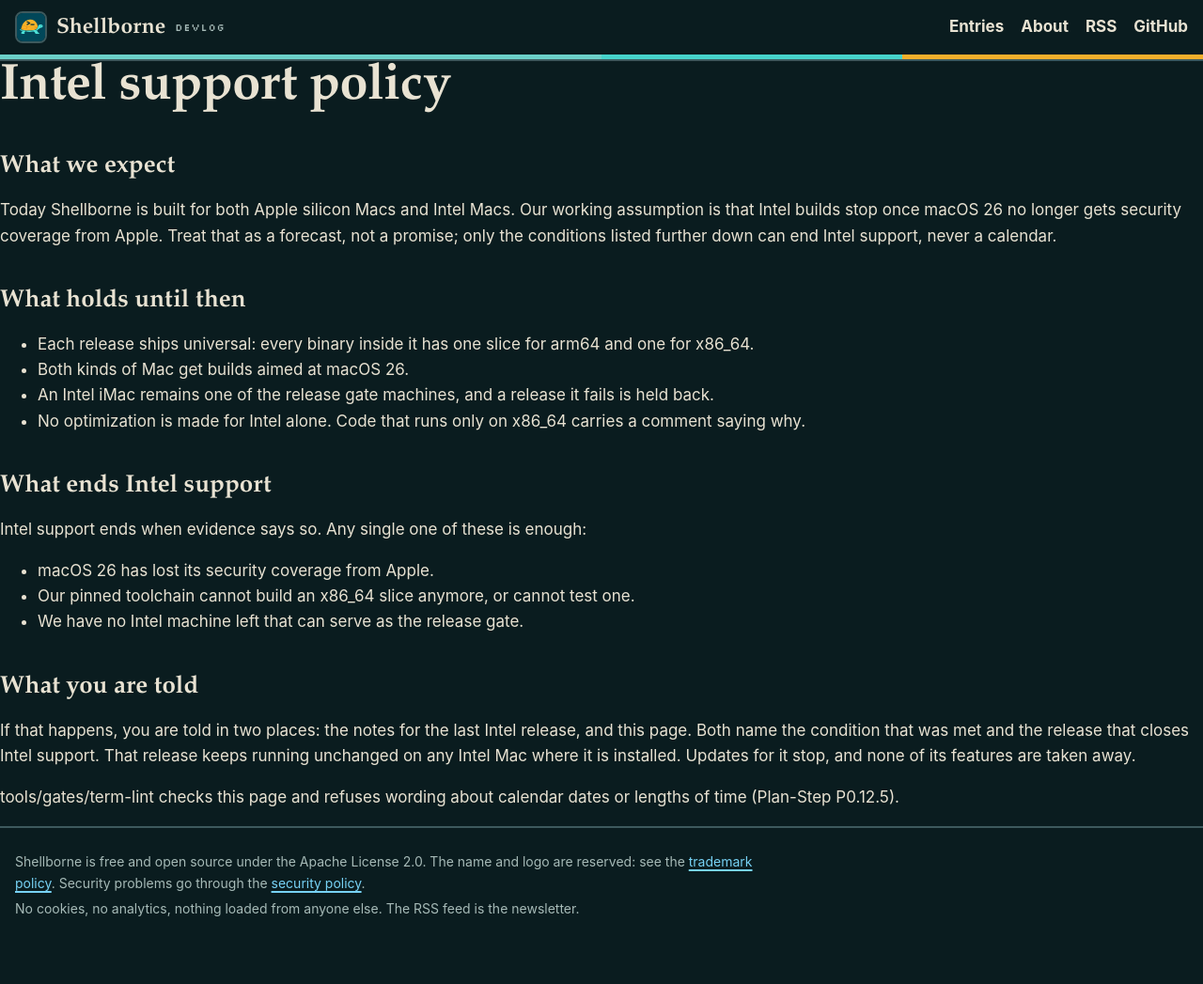
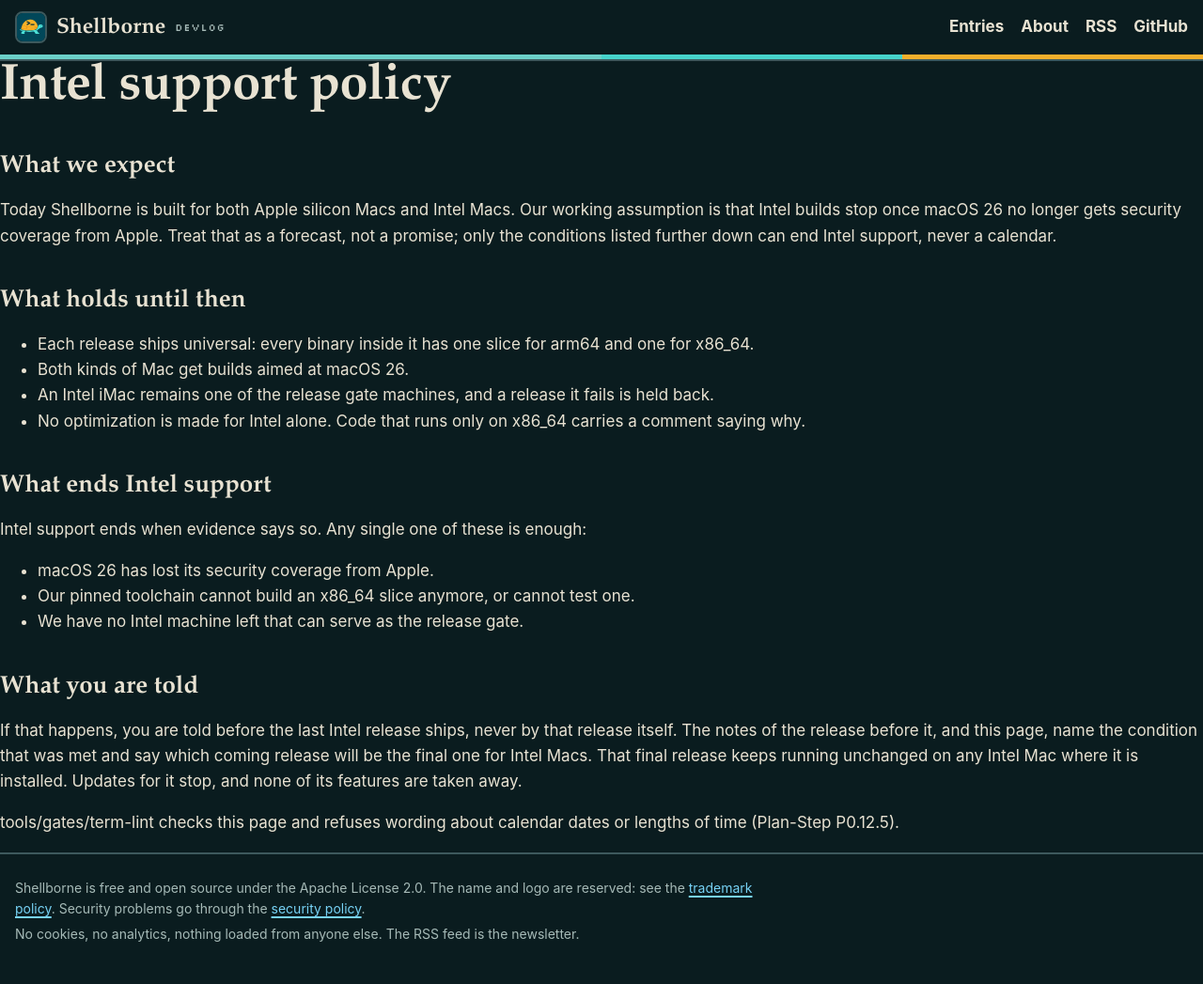
Before and after one commit to VetSecItPro/shellborne, a Jekyll site: the page built from docs/intel-support-policy.md, in a window 1280 px wide. Shown: the whole page at 94% size. Built offline with Jekyll 4.4.1, drawn with Linux system fonts in a browser that asks for light colours; before the commit the page ends 1020 px from its top, so only the background shows below that.

Commit message:
Intel policy: the end of support is announced before the final release
The notes of the release before the final Intel release, and the policy
page, name the condition that was met and which coming release closes
Intel support, so no one learns it from the final release itself.

Plan-Step: P0.12.1
Signed-off-by: VetSecItPro <176828425+VetSecItPro@users.noreply.github.com>

```diff
--- a/docs/intel-support-policy.md
+++ b/docs/intel-support-policy.md
@@ -29,9 +29,10 @@ Intel support ends when evidence says so. Any single one of these is enough:
 
 ## What you are told
 
-If that happens, you are told in two places: the notes for the last Intel release, and this page. Both name the
-condition that was met and the release that closes Intel support. That release keeps running unchanged on any Intel
-Mac where it is installed. Updates for it stop, and none of its features are taken away.
+If that happens, you are told before the last Intel release ships, never by that release itself. The notes of the
+release before it, and this page, name the condition that was met and say which coming release will be the final one
+for Intel Macs. That final release keeps running unchanged on any Intel Mac where it is installed. Updates for it stop,
+and none of its features are taken away.
 
 tools/gates/term-lint checks this page and refuses wording about calendar dates or lengths of time (Plan-Step
 P0.12.5).
```
